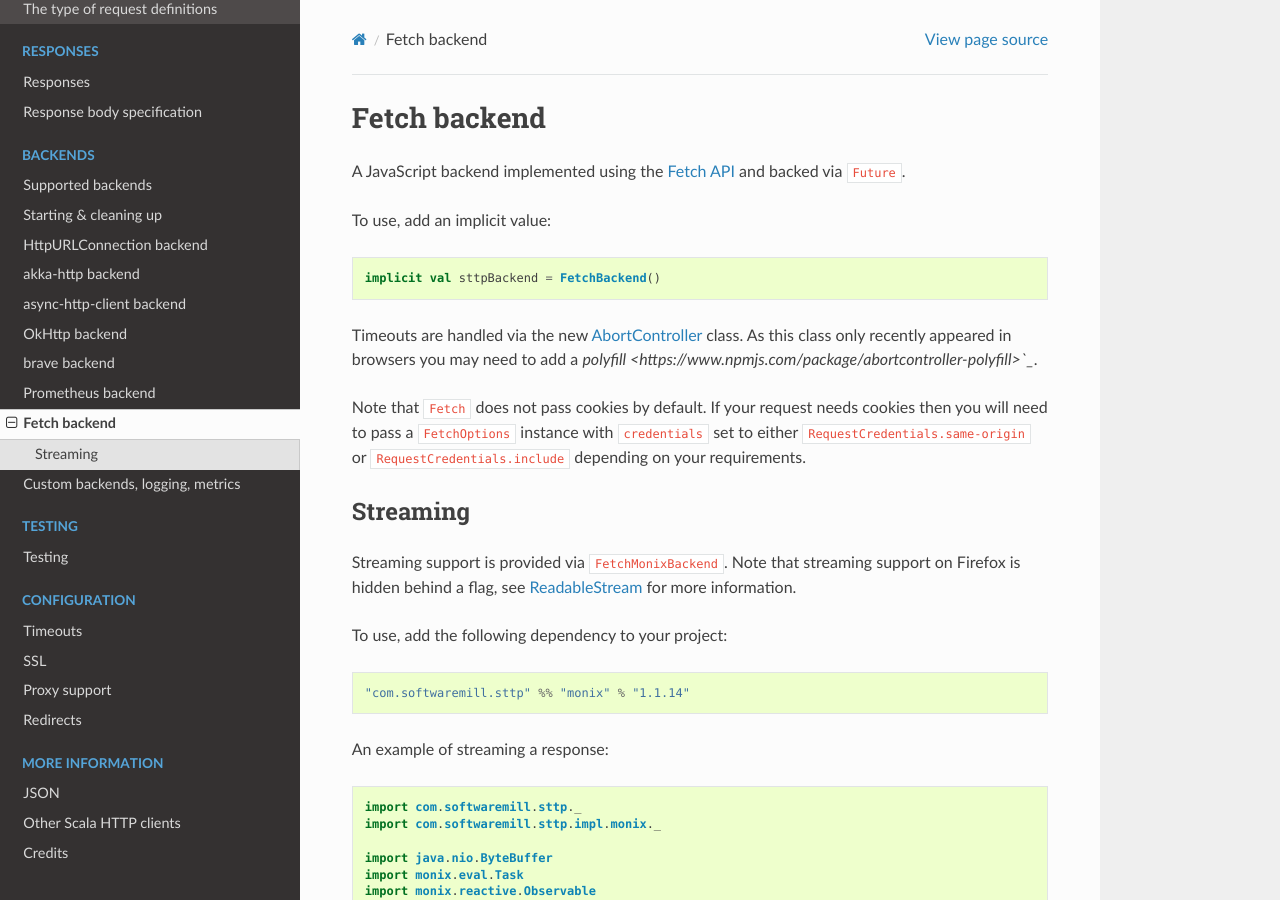
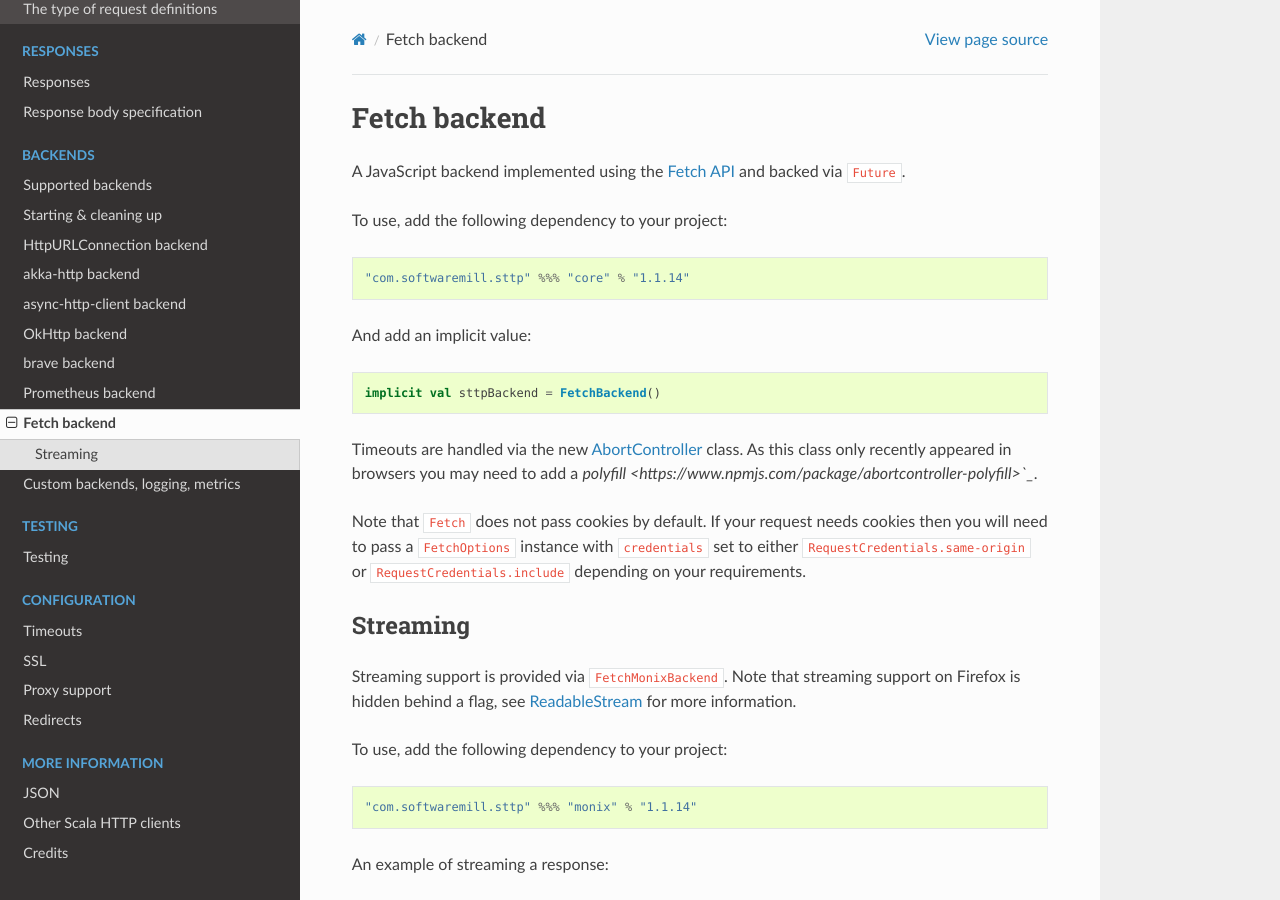
Before and after one commit to softwaremill/sttp, a Sphinx documentation site: the page built from docs/backends/javascript/fetch.rst, in a window 1280 px wide and 900 px high. Built offline with Sphinx 7.4.7 and the Read the Docs theme 2.0.0, drawn with Linux system fonts in a browser that asks for light colours.

Commit message:
Code review updates
Add comments to add more meaning

```diff
--- a/docs/backends/javascript/fetch.rst
+++ b/docs/backends/javascript/fetch.rst
@@ -3,7 +3,11 @@ Fetch backend
 
 A JavaScript backend implemented using the `Fetch API <https://developer.mozilla.org/en-US/docs/Web/API/Fetch_API>`_ and backed via ``Future``.
 
-To use, add an implicit value::
+To use, add the following dependency to your project::
+
+  "com.softwaremill.sttp" %%% "core" % "1.1.14"
+
+And add an implicit value::
 
   implicit val sttpBackend = FetchBackend()
 
@@ -18,7 +22,7 @@ Streaming support is provided via ``FetchMonixBackend``. Note that streaming sup
 
 To use, add the following dependency to your project::
 
-  "com.softwaremill.sttp" %% "monix" % "1.1.14"
+  "com.softwaremill.sttp" %%% "monix" % "1.1.14"
 
 An example of streaming a response::
 
```
Also changed, not shown: 14 other files.
